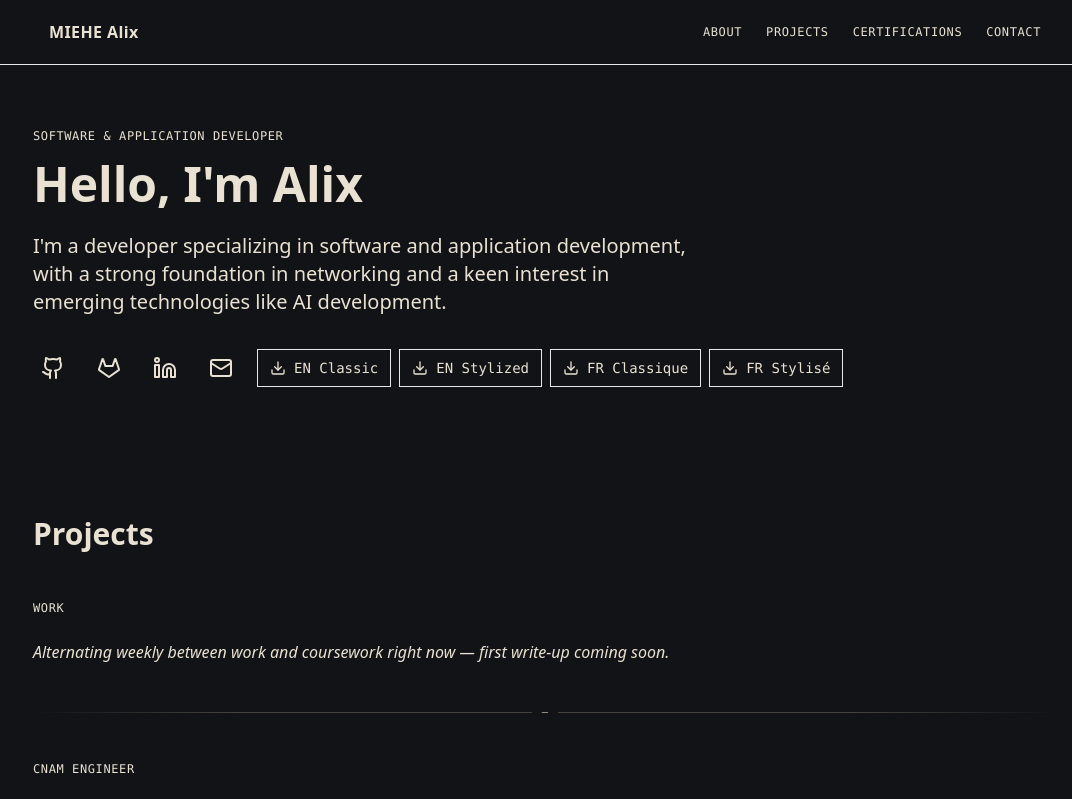
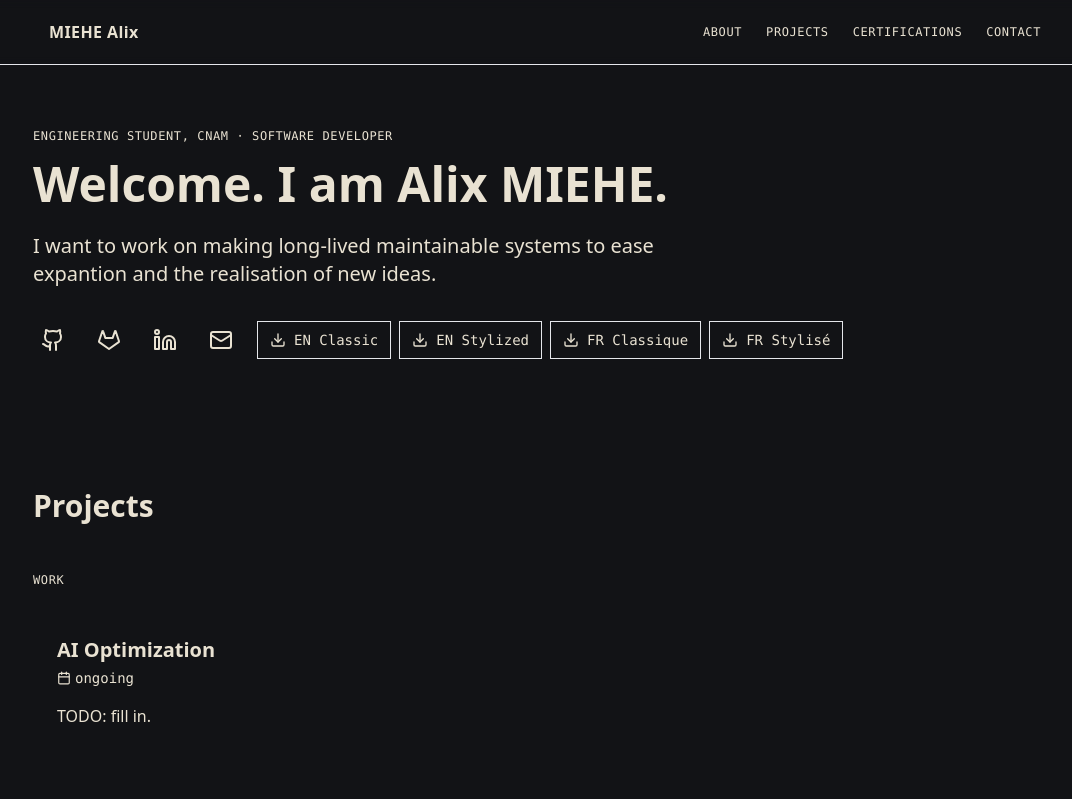
Before and after one commit to Boulede987/my-portfolio, a Next.js app: page / in a window 1280 px wide. Shown: the top 799 px of the page, without its empty margins (95-1167 px from the left). Built offline with nearby package versions, Linux system fonts and the light colour scheme.

Commit message:
add CNAM eyebrow, rewrite hero intro, add dummy AI Optimization project
Hero now leads with a direct statement of intent (maintainable,
extensible systems) instead of generic buzzword copy. Adds
"AI Optimization" as a placeholder work-category project to fill in
later.

```diff
--- a/app/components/HeroSection.tsx
+++ b/app/components/HeroSection.tsx
@@ -17,14 +17,13 @@ const HeroSection = () => (
     <div className="absolute -top-8 -left-8 w-64 h-64 bg-ember/10 blur-3xl" />
     <div className="max-w-5xl mx-auto relative">
       <span className="block font-mono text-xs uppercase tracking-wider text-iron mb-4">
-        Software &amp; application developer
+        Engineering student, CNAM · Software developer
       </span>
       <h1 className="font-display font-bold text-4xl md:text-5xl mb-6 text-bone">
-        Hello, I&apos;m <span className="text-ember-bright">Alix</span>
+        Welcome. I am <span className="text-ember-bright">Alix MIEHE</span>.
       </h1>
       <p className="text-xl text-muted max-w-2xl">
-        I&apos;m a developer specializing in software and application development, with a strong foundation
-        in networking and a keen interest in emerging technologies like AI development.
+        I want to work on making long-lived maintainable systems to ease expantion and the realisation of new ideas.
       </p>
       <div className="flex flex-wrap gap-4 mt-8 items-center">
         <a href="https://github.com/Boulede987" className="p-2 text-muted hover:text-iron transition-colors">
--- a/app/data/projects.ts
+++ b/app/data/projects.ts
@@ -2,10 +2,19 @@ import { Project } from '../types';
 
 const projects: Project[] = [
   {
+    id: 11,
+    name: "AI Optimization",
+    shortDescription: "TODO: fill in.",
+    technologies: [],
+    period: "ongoing",
+    category: "work",
+    files: [],
+  },
+  {
     id: 10,
     name: "Al-Kartel",
     shortDescription: "An ongoing project. The objective will be an architecture that allows to manage and deploy scripts on machines on the same local network. These scripts will then interact with the Rainbow app, making demos.",
-    fullDescription: "My part in this project is project management ; distribution of tasks and planning.",
+    fullDescription: "My part in this project is project management ; distribution of tasks, planning, updating Gantt.",
     technologies: ["Docker", "Ansible", "PlantUML"],
     period: "ongoing",
     category: "engineer",
```
